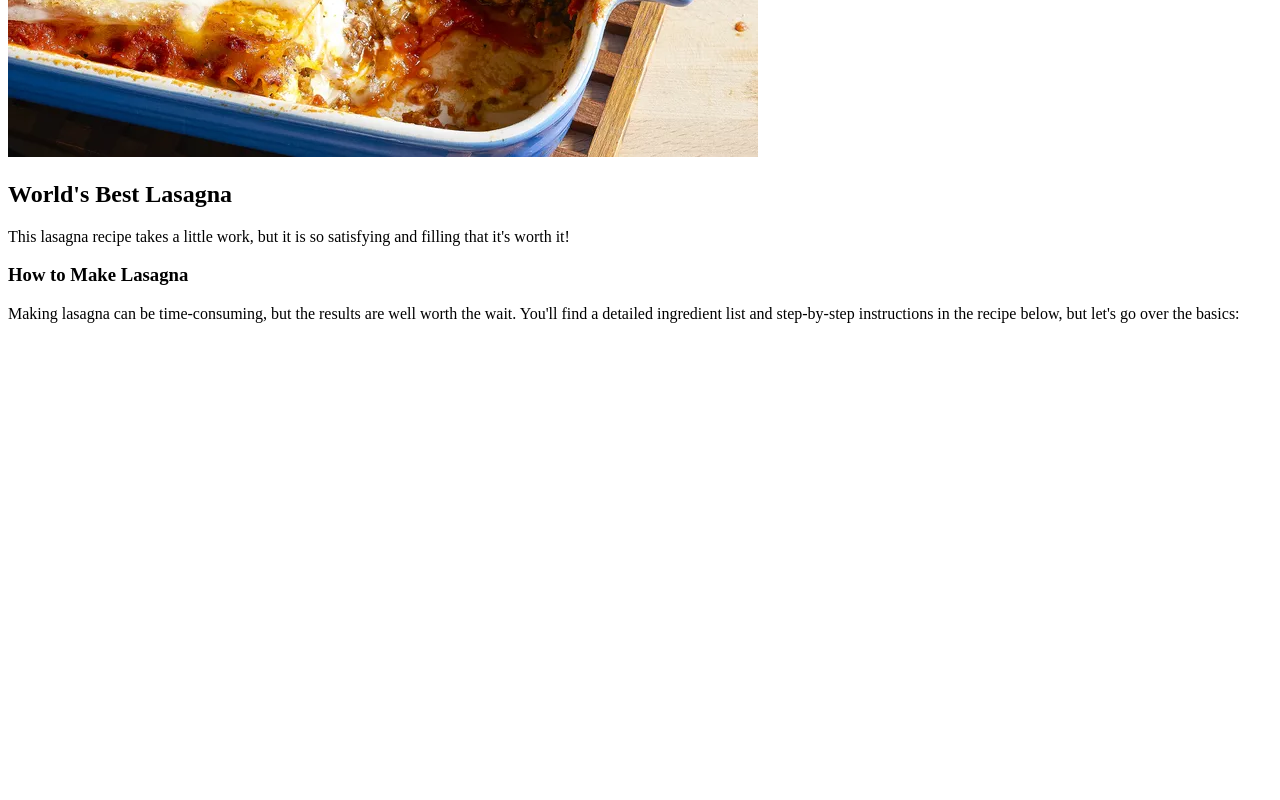
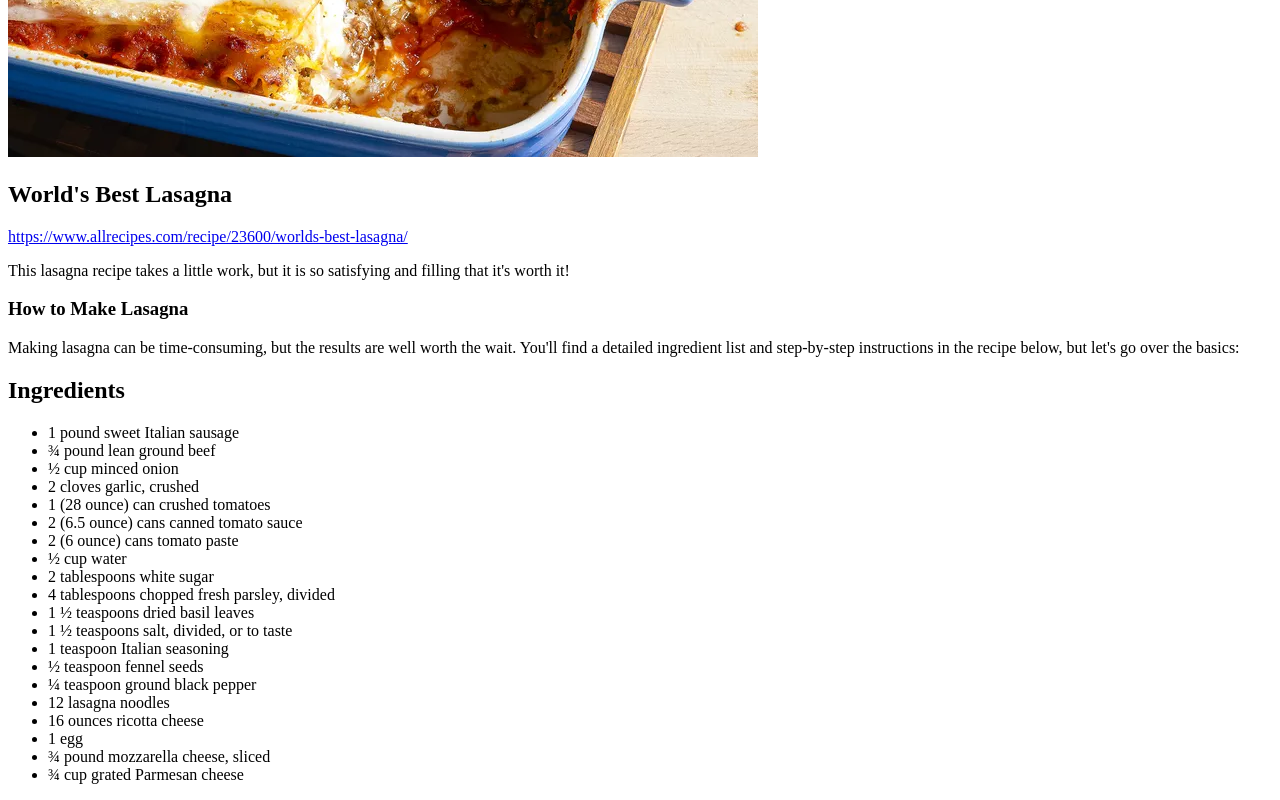
Before and after one commit to CaligoArts/odin-recipes, a plain HTML site: page recipes/lasagna.html in a window 1280 px wide. Shown: the part 512-1312 px from the top of the page. Before the commit the page ends 851 px from the top, so only its background shows below. Drawn offline with Linux system fonts and the light colour scheme.

Commit message:
Add Ingredients list to lasagna.html & link to original recipe site

```diff
--- a/recipes/lasagna.html
+++ b/recipes/lasagna.html
@@ -10,8 +10,32 @@
     <h1>Lasagna</h1>
     <img src="../img/lasagna.webp">
     <h2>World's Best Lasagna</h2>
+    <a href="https://www.allrecipes.com/recipe/23600/worlds-best-lasagna/">https://www.allrecipes.com/recipe/23600/worlds-best-lasagna/</a>
     <p>This lasagna recipe takes a little work, but it is so satisfying and filling that it's worth it!</p>
     <h3>How to Make Lasagna</h3>
     <p>Making lasagna can be time-consuming, but the results are well worth the wait. You'll find a detailed ingredient list and step-by-step instructions in the recipe below, but let's go over the basics:</p>
+    <h2>Ingredients</h2>
+    <ul>
+        <li>1 pound sweet Italian sausage</li>
+        <li>¾ pound lean ground beef</li>
+        <li>½ cup minced onion</li>
+        <li>2 cloves garlic, crushed</li>
+        <li>1 (28 ounce) can crushed tomatoes</li>
+        <li>2 (6.5 ounce) cans canned tomato sauce</li>
+        <li>2 (6 ounce) cans tomato paste</li>
+        <li>½ cup water</li>
+        <li>2 tablespoons white sugar</li>
+        <li>4 tablespoons chopped fresh parsley, divided</li>
+        <li>1 ½ teaspoons dried basil leaves</li>
+        <li>1 ½ teaspoons salt, divided, or to taste</li>
+        <li>1 teaspoon Italian seasoning</li>
+        <li>½ teaspoon fennel seeds</li>
+        <li>¼ teaspoon ground black pepper</li>
+        <li>12 lasagna noodles</li>
+        <li>16 ounces ricotta cheese</li>
+        <li>1 egg</li>
+        <li>¾ pound mozzarella cheese, sliced</li>
+        <li>¾ cup grated Parmesan cheese</li>
+    </ul>
 </body>
 </html>
```
